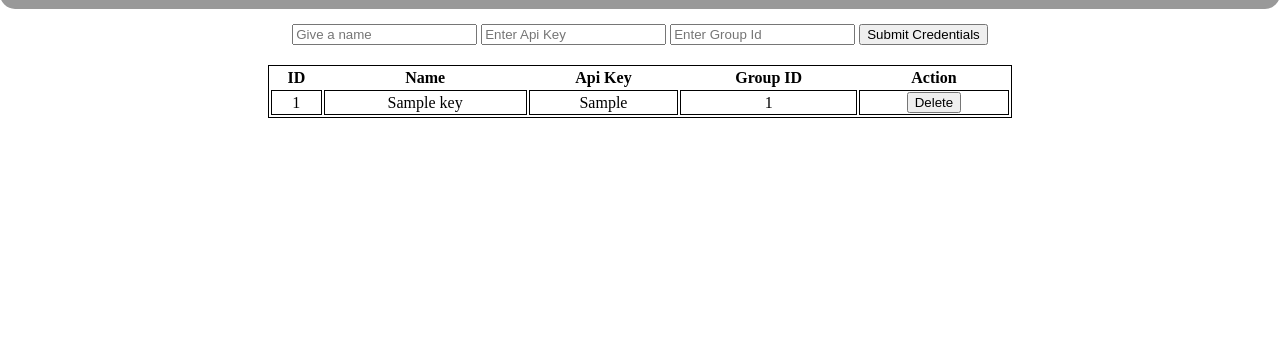
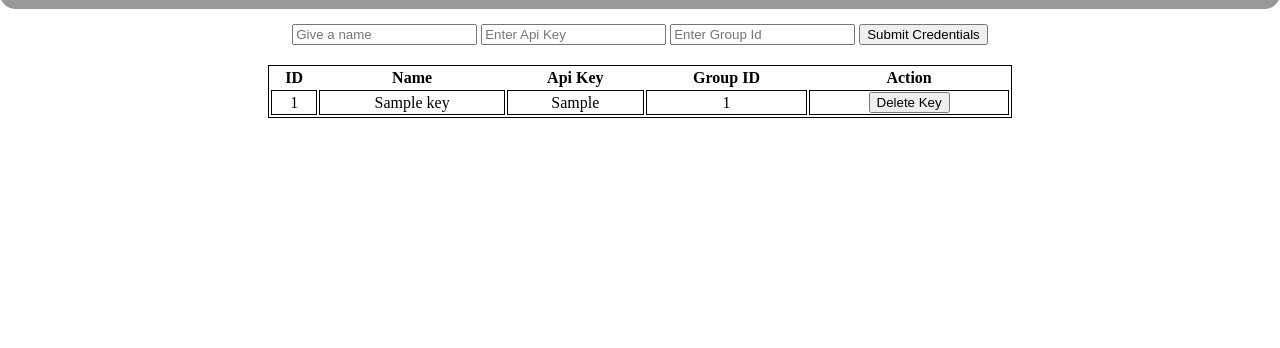
Before and after one commit to zootedb0t/url_shortner, a Flask app: page /addkey in a window 1280 px wide. Shown: the part 72-420 px from the top of the page. Run offline with Flask 3, Linux system fonts and the light colour scheme; tables that the repository leaves empty hold one stand-in row (values such as "Sample post").

Commit message:
closes #35

```diff
--- a/shortner/routes.py
+++ b/shortner/routes.py
@@ -43,14 +43,13 @@ def shortner():
     # TODO: Find another way to do this. Instead of hard coding
     bitlyKey = Key.query.filter_by(id=1).first()
     # Show message when no api-key is found.
-    if bitlyKey is None:
-        return '<h1 style="text-align: center">Please add api key. <a href="https://github.com/zootedb0t/url_shortner">Know more</a></h1>'
-
-    else:
-        key = bitlyKey.auth_key
-        gid = bitlyKey.grp_id
     if request.method == "POST":
-        url = request.form["data"]
+        if bitlyKey is None:
+            return '<h1 style="text-align: center">Please add api key. <a href="https://github.com/zootedb0t/url_shortner">Know more</a></h1>'
+        else:
+            key = bitlyKey.auth_key
+            gid = bitlyKey.grp_id
+            url = request.form["data"]
         headers = {
             "Authorization": key,
             "Content-Type": "application/json",
@@ -79,7 +78,7 @@ def shortner():
                 db.session.commit()
         return render_template("slink.html", link=short_link)
     else:
-        return "Please use POST method GET is not allowed"
+        return '<h1 style="text-align: center">Please use POST method GET is not allowed. <a href="https://github.com/zootedb0t/url_shortner">Know more</a></h1>'
 
 
 @app.route("/database")
@@ -141,7 +140,7 @@ def getqr(id):
     return render_template("qrcode.html", qrcode=image)
 
 
-@app.route("/delete/<int:id>")
+@app.route("/delete/<int:id>", methods=["POST"])
 def delete(id):
     data = Url.query.get(id)
     db.session.delete(data)
@@ -150,10 +149,9 @@ def delete(id):
     return render_template("database.html", url=url)
 
 
-@app.route("/deletekey/<int:id>")
+@app.route("/deletekey/<int:id>", methods=["POST"])
 def deletekey(id):
     data = Key.query.get(id)
-    print(data)
     db.session.delete(data)
     db.session.commit()
     return render_template("addkey.html")
--- a/shortner/static/styles.css
+++ b/shortner/static/styles.css
@@ -10,7 +10,6 @@ a {
 }
 
 h1 {
-  text-align: center;
   font-size: 36px;
   padding: 15px;
   /* Remove gap between header and top*/
@@ -46,7 +45,6 @@ a {
 .database {
   padding: 15px 25px;
   font-size: 24px;
-  text-align: center;
   cursor: pointer;
   outline: none;
   color: #fff;
@@ -153,7 +151,6 @@ footer {
 }
 
 #keylist {
-  text-align: center;
   padding: 20px;
   display: block;
   margin: auto;
--- a/shortner/templates/addkey.html
+++ b/shortner/templates/addkey.html
@@ -37,9 +37,9 @@
           <td>{{data.auth_key}}</td>
           <td>{{data.grp_id}}</td>
           <td>
-            <button type="submit">
-              <a href="{{url_for('deletekey', id=data.id)}}">Delete</a>
-            </button>
+            <form method="post" action="{{url_for('deletekey', id=data.id)}}">
+              <button type="submit">Delete Key</button>
+            </form>
           </td>
         </tbody>
         {% endfor %}
```
Also changed, not shown: shortner/templates/database.html (+3 -4 lines).
